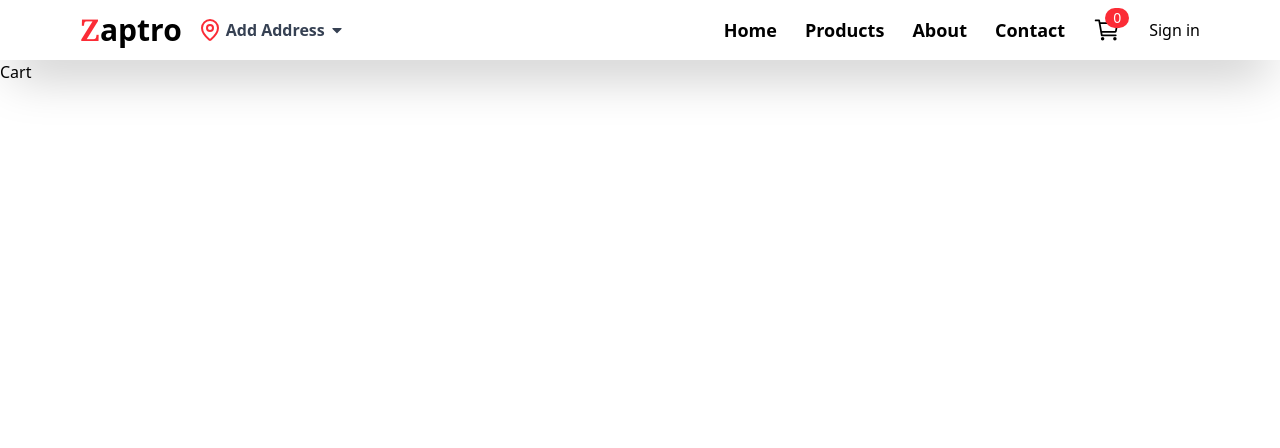
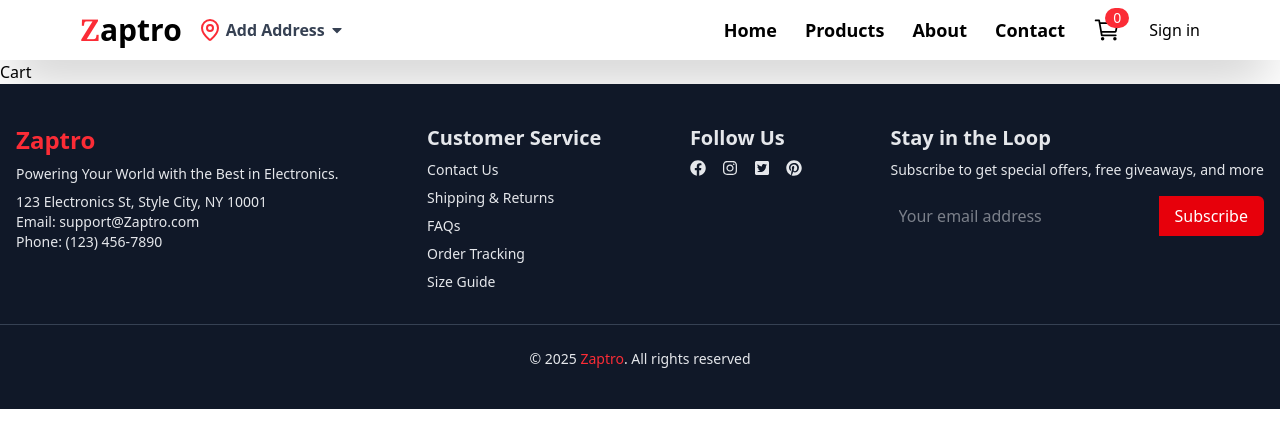
Before and after one commit to abubakar83/Complete-Ecommerce-Website-using-React-JS-Tailwind-CSS-and-Context-API, a React (Vite) app: page /cart in a window 1280 px wide. Shown: the top 448 px of the page. Built offline with nearby package versions, Linux system fonts and the light colour scheme; no server answers.

Commit message:
creating and designing footer

```diff
--- a/src/App.jsx
+++ b/src/App.jsx
@@ -7,6 +7,7 @@
 import Navbar from "./components/Navbar";
 import { useEffect, useState } from "react";
 import axios from "axios";
+import Footer from "./components/Footer";
 
 const App = () => {
   const [location, setLocation] = useState();
@@ -50,6 +51,7 @@
         <Route path="/contact" element={<Contacts />} />
         <Route path="/cart" element={<Cart />} />
       </Routes>
+      <Footer/>
     </BrowserRouter>
   );
 };
--- /dev/null
+++ b/src/components/Footer.jsx
@@ -0,0 +1,64 @@
+import React from 'react'
+import { Link } from 'react-router-dom'
+// import Logo from '../assets/Logo.png'
+import { FaFacebook, FaInstagram, FaPinterest, FaTwitterSquare } from 'react-icons/fa'
+
+const Footer = () => {
+  return (
+    <footer className='bg-gray-900 text-gray-200 py-10'>
+      <div className='max-w-7xl mx-auto px-4 md:flex md:justify-between'>
+        {/*  info */}
+        <div className='mb-6 md:mb-0'>
+            <Link to='/'>
+              {/* <img src={Logo} alt="" className='w-32'/> */}
+              <h1 className='text-red-500 text-2xl font-bold'>Zaptro</h1>
+            </Link>
+            <p className='mt-2 text-sm'>Powering Your World with the Best in Electronics.</p>
+            <p className='mt-2 text-sm'>123 Electronics St, Style City, NY 10001</p>
+            <p className='text-sm'>Email: support@Zaptro.com</p>
+            <p className='text-sm'>Phone: (123) 456-7890</p>
+        </div>
+        {/* customer service link */}
+        <div className='mb-6 md:mb-0'>
+            <h3 className='text-xl font-semibold'>Customer Service</h3>
+            <ul className='mt-2 text-sm space-y-2'>
+                <li>Contact Us</li>
+                <li>Shipping & Returns</li>
+                <li>FAQs</li>
+                <li>Order Tracking</li>
+                <li>Size Guide</li>
+            </ul>
+        </div>
+        {/* social media links */}
+        <div className='mb-6 md:mb-0'>
+            <h3 className='text-xl font-semibold'>Follow Us</h3>
+            <div className='flex space-x-4 mt-2'>
+                <FaFacebook/>
+                <FaInstagram/>
+                <FaTwitterSquare/>
+                <FaPinterest/>
+            </div>
+        </div>
+        {/* newsletter subscription */}
+        <div>
+            <h3 className='text-xl font-semibold'>Stay in the Loop</h3>
+            <p className='mt-2 text-sm'>Subscribe to get special offers, free giveaways, and more</p>
+            <form action="" className='mt-4 flex'>
+                <input
+                type="email"
+                placeholder='Your email address'
+                className='w-full p-2 rounded-l-md  text-gray-200 focus:outline-none focus:ring-2 focus:ring-gray-500'
+                />
+                <button type='submit' className='bg-red-600 text-white px-4 rounded-r-md hover:bg-red-700'>Subscribe</button>
+            </form>
+        </div>
+      </div>
+      {/* bottom section */}
+      <div className='mt-8 border-t border-gray-700 pt-6 text-center text-sm'>
+        <p>&copy; {new Date().getFullYear()} <span className='text-red-500'>Zaptro</span>. All rights reserved</p>
+      </div>
+    </footer>
+  )
+}
+
+export default Footer
```
